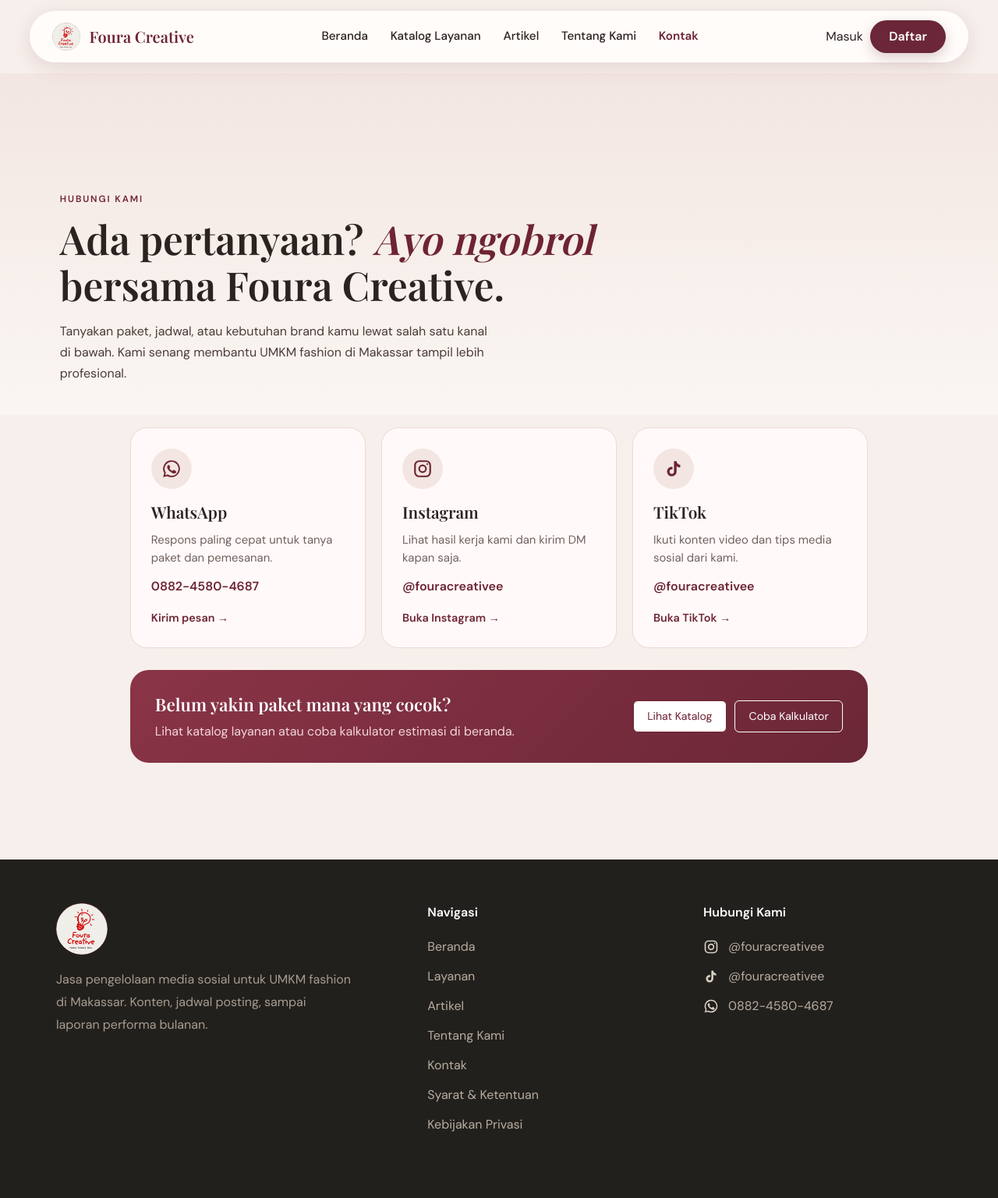
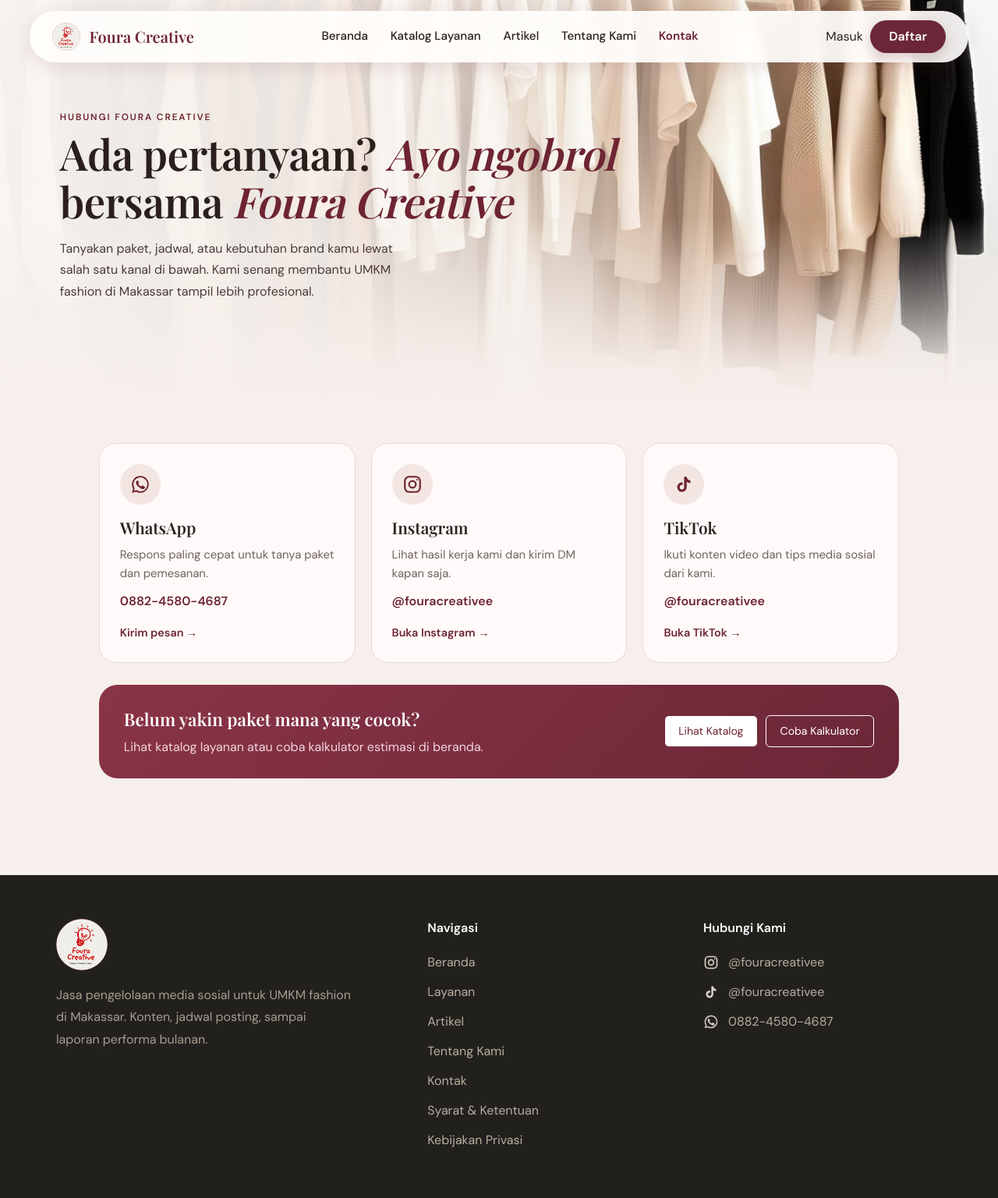
Before and after one commit to ShofiyahJihan/Foura-Node, a Node server app: page /kontak in a window 1280 px wide. Shown: the whole page at 78% size. Before the commit the page ends 1451 px from the top, so only its background shows below. Run offline with Node 20, Linux system fonts and the light colour scheme; data that the repository does not hold is empty; some libraries are stand-ins or nearby versions.

Commit message:
update lagiiii

```diff
--- a/public/css/style.css
+++ b/public/css/style.css
@@ -2157,12 +2157,9 @@ html{scroll-behavior:smooth}
 #kontak{scroll-margin-top:90px}
 
 /* ===== Halaman Kontak ===== */
-.kt-hero{padding:calc(var(--nav-h) + 3rem) 6vw 2.5rem;background:linear-gradient(180deg,#f3e6e2,#faf6f2)}
-.kt-hero-in{max-width:760px}
-.kt-hero h1{font-family:'Playfair Display',Georgia,serif;font-weight:600;font-size:clamp(2rem,4.4vw,3.2rem);line-height:1.15;margin:.5rem 0 1rem}
-.kt-hero h1 em{color:var(--maroon);font-style:italic}
-.kt-sub{max-width:560px;color:#4a3b38;line-height:1.7;margin:0}
-.kt-wrap{max-width:1100px;margin:0 auto;padding:1rem 6vw 4rem}
+/* hero Kontak memakai gaya .ar-hero (sama dengan Artikel & Tentang), hanya lebih pendek */
+.ar-hero.kt-hero{height:auto;min-height:520px}
+.kt-wrap{max-width:1180px;margin:0 auto;padding:3rem 6vw 4rem}
 .kt-grid{display:grid;grid-template-columns:repeat(3,minmax(0,1fr));gap:20px}
 .kt-kartu{display:flex;flex-direction:column;gap:8px;background:#fffaf9;border:1px solid #ecd9d6;border-radius:22px;padding:26px;color:inherit;text-decoration:none;transition:transform .2s,box-shadow .2s}
 .kt-kartu:hover{transform:translateY(-4px);box-shadow:0 14px 30px rgba(107,39,55,.12)}
@@ -2180,7 +2177,6 @@ html{scroll-behavior:smooth}
 @media(max-width:800px){
   .kt-grid{grid-template-columns:minmax(0,1fr)}
   .kt-wrap{padding:1rem 20px 3rem}
-  .kt-hero{padding-left:20px;padding-right:20px}
   .kt-cta{padding:22px}
   .kt-cta-aksi{width:100%}
   .kt-cta-aksi .btn{flex:1;text-align:center}
--- a/src/views/kontak.ejs
+++ b/src/views/kontak.ejs
@@ -6,11 +6,11 @@
   const pesan = encodeURIComponent('Halo Foura Creative, saya ingin bertanya tentang layanan.');
 %>
 
-<section class="kt-hero">
-  <div class="kt-hero-in">
-    <p class="eyebrow">Hubungi Kami</p>
-    <h1>Ada pertanyaan? <em>Ayo ngobrol</em> bersama Foura Creative.</h1>
-    <p class="kt-sub">Tanyakan paket, jadwal, atau kebutuhan brand kamu lewat salah satu kanal di bawah. Kami senang membantu UMKM fashion di Makassar tampil lebih profesional.</p>
+<section class="ar-hero kt-hero">
+  <div class="ar-hero-in">
+    <p class="ar-eyebrow">Hubungi Foura Creative</p>
+    <h1>Ada pertanyaan? <em>Ayo ngobrol</em> bersama <em>Foura Creative</em></h1>
+    <p class="ar-sub">Tanyakan paket, jadwal, atau kebutuhan brand kamu lewat salah satu kanal di bawah. Kami senang membantu UMKM fashion di Makassar tampil lebih profesional.</p>
   </div>
 </section>
 
--- a/src/views/riwayat.ejs
+++ b/src/views/riwayat.ejs
@@ -11,9 +11,9 @@
   </div>
 
   <% if (!daftar.length) { %>
-    <div class="kr-kosong">
-      <p>Belum ada pesanan. Pilih layanan di katalog untuk mulai.</p>
-      <a class="btn-tambah" href="/katalog">Lihat Katalog Layanan</a>
+    <div class="d-kosong">
+      Belum ada pesanan. Pilih layanan di katalog untuk mulai.
+      <br><a class="d-btn" href="/katalog">Lihat Katalog Layanan</a>
     </div>
   <% } else { %>
     <% daftar.forEach(d => { %>
```
